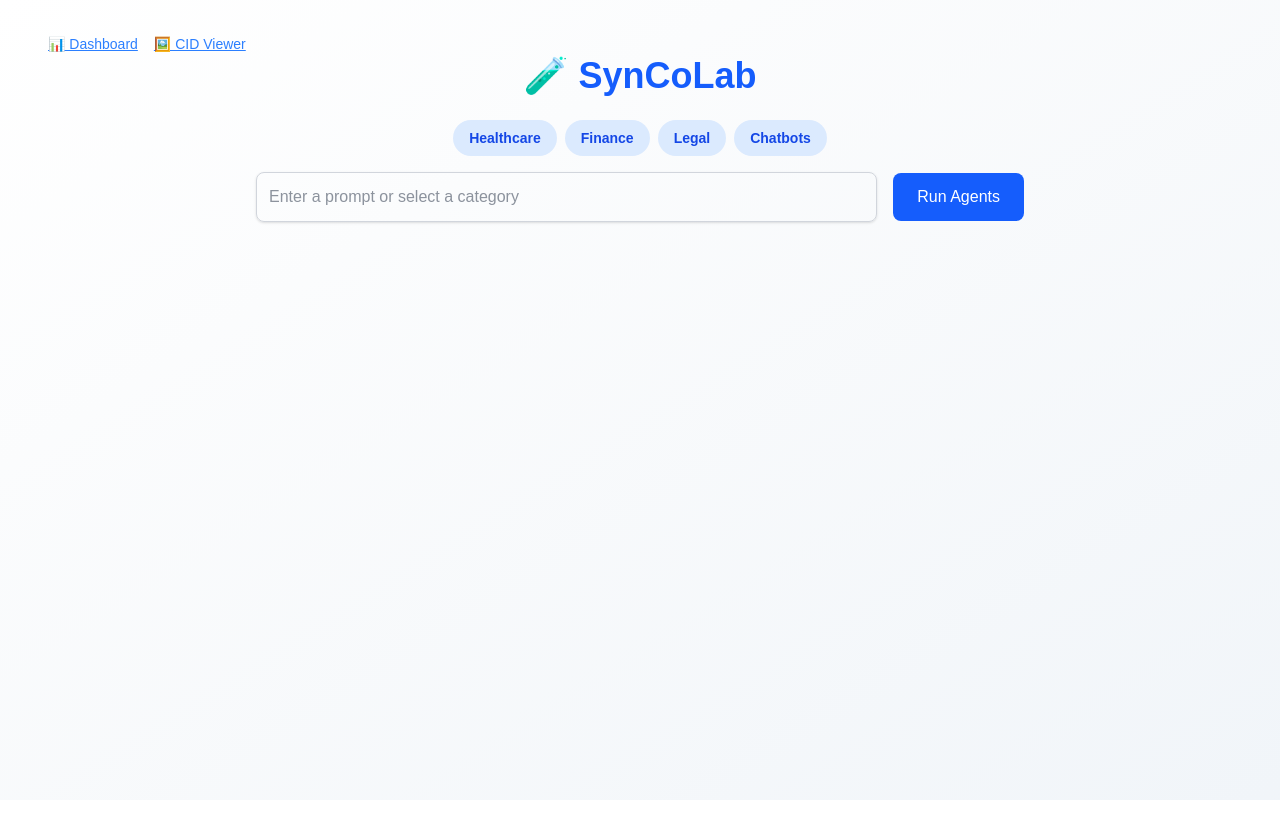
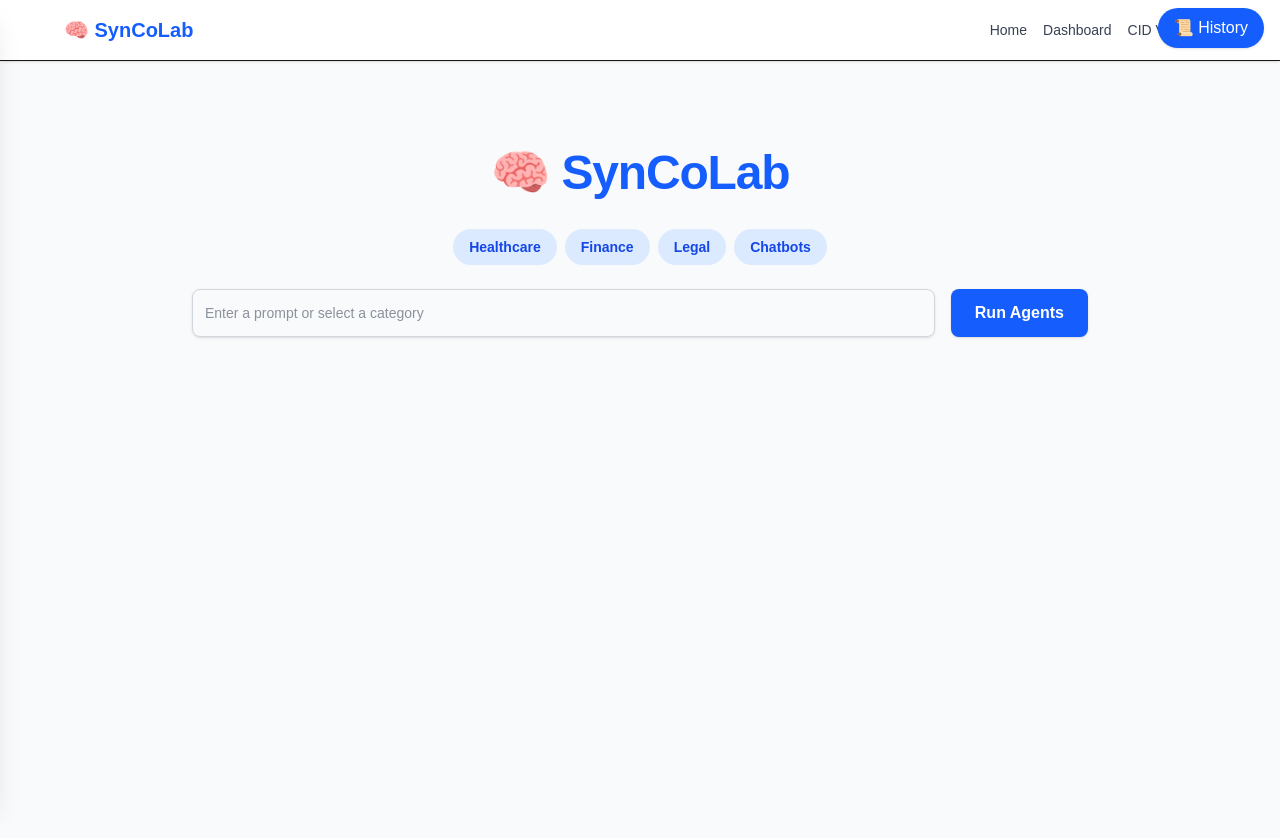
Before and after one commit to deoxicit/syncolabs, a Next.js app: page / in a window 1280 px wide. Shown: the top 838 px of the page. Before the commit the page ends 800 px from the top, so only its background shows below. Built offline with nearby package versions, Linux system fonts and the light colour scheme.

Commit message:
UI - Changes

```diff
--- /dev/null
+++ b/components/Layout.js
@@ -0,0 +1,26 @@
+import Link from 'next/link';
+
+export default function Layout({ children }) {
+
+    return (
+        <>
+            <nav className="bg-white border-b shadow-sm px-6 py-4 sticky top-0 z-50">
+                <div className="max-w-6xl mx-auto flex justify-between items-center">
+                    <Link href="/" className="text-xl font-bold text-blue-600">
+                        🧠 SynCoLab
+                    </Link>
+                    <div className="space-x-4 text-sm font-medium text-gray-700">
+                        <Link href="/" className="hover:text-blue-500">Home</Link>
+                        <Link href="/dashboard" className="hover:text-blue-500">Dashboard</Link>
+                        <Link href="/visualizer" className="hover:text-blue-500">CID Visualizer</Link>
+                    </div>
+
+                </div>
+            </nav>
+
+            <main className="bg-gray-50 min-h-screen py-10 px-4 text-slate-800">
+                <div className="max-w-5xl mx-auto">{children}</div>
+            </main>
+        </>
+    );
+}
--- /dev/null
+++ b/components/PromptSidebar.js
@@ -0,0 +1,39 @@
+import { useEffect, useState } from 'react';
+
+export default function PromptSidebar({ onSelect, isOpen, onClose }) {
+  const [history, setHistory] = useState([]);
+
+  useEffect(() => {
+    const stored = JSON.parse(localStorage.getItem('syncolab-runs') || '[]');
+    setHistory(stored);
+  }, []);
+
+  return (
+    <div
+      className={`fixed top-0 left-0 h-full w-72 bg-white shadow-xl border-r transition-transform z-50 ${
+        isOpen ? 'translate-x-0' : '-translate-x-full'
+      }`}
+    >
+      <div className="p-4 border-b flex justify-between items-center">
+        <h2 className="font-bold text-lg text-blue-600">🗂 Prompt History</h2>
+        <button onClick={onClose} className="text-gray-400 hover:text-gray-600 text-xl">&times;</button>
+      </div>
+
+      <div className="p-4 space-y-3 overflow-y-auto h-full pb-20">
+        {history.length === 0 ? (
+          <p className="text-sm text-gray-500">No past prompts yet.</p>
+        ) : (
+          history.map((item, i) => (
+            <button
+              key={i}
+              onClick={() => onSelect(item.prompt)}
+              className="w-full text-left text-sm bg-slate-100 hover:bg-blue-100 border border-slate-200 p-2 rounded"
+            >
+              {item.prompt.length > 80 ? item.prompt.slice(0, 80) + '…' : item.prompt}
+            </button>
+          ))
+        )}
+      </div>
+    </div>
+  );
+}
--- a/pages/_app.js
+++ b/pages/_app.js
@@ -1,5 +1,10 @@
-import "@/styles/globals.css";
+import '@/styles/globals.css';
+import Layout from '@/components/Layout';
 
 export default function App({ Component, pageProps }) {
-  return <Component {...pageProps} />;
+  return (
+    <Layout>
+      <Component {...pageProps} />
+    </Layout>
+  );
 }
--- /dev/null
+++ b/pages/api/generatePrompt.js
@@ -0,0 +1,21 @@
+import { OpenAI } from 'openai';
+
+const openai = new OpenAI({ apiKey: process.env.OPENAI_API_KEY });
+
+export default async function handler(req, res) {
+  const { category } = req.body;
+
+  const prompt = `Generate 5 diverse and realistic synthetic data generation prompts in the domain of ${category}. Return them as a simple numbered list.`;
+
+  const response = await openai.chat.completions.create({
+    model: 'gpt-3.5-turbo',
+    messages: [{ role: 'user', content: prompt }],
+    temperature: 0.8,
+  });
+
+  const rawText = response.choices[0].message.content;
+  const lines = rawText.split('\n').filter((l) => l.trim()).map((l) => l.replace(/^\d+\.\s*/, ''));
+
+  const chosenPrompt = lines[Math.floor(Math.random() * lines.length)];
+  res.status(200).json({ prompt: chosenPrompt });
+}
--- a/pages/index.js
+++ b/pages/index.js
@@ -1,18 +1,13 @@
-import { useState,useEffect } from 'react';
+import { useState, useEffect } from 'react';
 import { PROMPT_TEMPLATES } from '@/utils/templates';
-import Link from 'next/link';
+import PromptSidebar from '@/components/PromptSidebar';
 
 export default function Home() {
   const [prompt, setPrompt] = useState('');
   const [result, setResult] = useState(null);
   const [loading, setLoading] = useState(false);
   const [category, setCategory] = useState('');
-
-  const handleCategorySelect = (cat) => {
-    const randomPrompt = PROMPT_TEMPLATES[cat][Math.floor(Math.random() * PROMPT_TEMPLATES[cat].length)];
-    setPrompt(randomPrompt);
-    setCategory(cat);
-  };
+  const [sidebarOpen, setSidebarOpen] = useState(false);
 
   const handleSubmit = async (e) => {
     e.preventDefault();
@@ -28,71 +23,122 @@ export default function Home() {
     setLoading(false);
   };
 
+  const handleCategorySelect = async (cat) => {
+    setCategory(cat);
+    setPrompt('Generating prompt...');
+    const res = await fetch('/api/generatePrompt', {
+      method: 'POST',
+      headers: { 'Content-Type': 'application/json' },
+      body: JSON.stringify({ category: cat }),
+    });
+    const data = await res.json();
+    setPrompt(data.prompt);
+  };
+
   useEffect(() => {
     if (result) {
       const history = JSON.parse(localStorage.getItem('syncolab-runs') || '[]');
       history.unshift({ ...result, timestamp: Date.now() });
-      localStorage.setItem('syncolab-runs', JSON.stringify(history.slice(0, 20))); // Keep last 20
+      localStorage.setItem('syncolab-runs', JSON.stringify(history.slice(0, 20)));
     }
   }, [result]);
 
   return (
-    <main className="min-h-screen bg-gradient-to-br from-white via-slate-50 to-slate-100 text-slate-800 p-8">
-      <Link href="/dashboard" className="text-sm text-blue-500 underline ml-4">📊 Dashboard</Link>
-      <Link href="/visualizer" className="text-sm text-blue-500 underline ml-4">🖼️ CID Viewer</Link>
+    <main className="min-h-screen  text-slate-800 px-4 py-12">
 
-      <div className="max-w-3xl mx-auto">
-        <h1 className="text-4xl font-extrabold mb-6 text-center text-blue-600">🧪 SynCoLab</h1>
 
-        <div className="mb-4 flex flex-wrap gap-2 justify-center">
+      <button
+        onClick={() => setSidebarOpen(true)}
+        className="fixed top-2 right-4 bg-blue-600 text-white rounded-full px-4 py-2 shadow z-50 hover:bg-blue-700"
+      >
+        📜 History
+      </button>
+      <PromptSidebar
+        isOpen={sidebarOpen}
+        onClose={() => setSidebarOpen(false)}
+        onSelect={(promptText) => {
+          setPrompt(promptText);
+          setSidebarOpen(false);
+        }}
+      />
+
+      <div className="max-w-4xl mx-auto">
+        <h1 className="text-5xl font-bold mb-8 text-center text-blue-600 tracking-tight">
+          🧠 SynCoLab
+        </h1>
+
+        {/* Category Buttons */}
+        <div className="mb-6 flex flex-wrap justify-center gap-2">
           {Object.keys(PROMPT_TEMPLATES).map((cat) => (
             <button
               key={cat}
-              className={`px-4 py-2 rounded-full text-sm font-semibold ${category === cat ? 'bg-blue-700 text-white' : 'bg-blue-100 text-blue-700'
+              onClick={() => handleCategorySelect(cat)}
+              className={`px-4 py-2 rounded-full text-sm font-semibold transition ${category === cat
+                ? 'bg-blue-700 text-white'
+                : 'bg-blue-100 text-blue-700 hover:bg-blue-200'
                 }`}
-              onClick={() => handleCategorySelect(cat)}
             >
               {cat}
             </button>
           ))}
         </div>
 
-        <form onSubmit={handleSubmit} className="flex flex-col md:flex-row items-center gap-4 mb-8">
+        {/* Prompt Form */}
+        <form onSubmit={handleSubmit} className="flex flex-col md:flex-row gap-4 items-stretch mb-10">
           <input
             type="text"
             value={prompt}
             onChange={(e) => setPrompt(e.target.value)}
             placeholder="Enter a prompt or select a category"
-            className="w-full md:flex-1 p-3 border border-gray-300 rounded-lg shadow-sm"
+            className="flex-1 p-3 border border-gray-300 rounded-lg shadow-sm text-sm"
             required
           />
           <button
             type="submit"
-            className="bg-blue-600 hover:bg-blue-700 text-white px-6 py-3 rounded-lg transition"
+            disabled={loading}
+            className={`px-6 py-3 rounded-lg font-semibold shadow transition ${loading
+                ? 'bg-blue-300 cursor-not-allowed text-white'
+                : 'bg-blue-600 hover:bg-blue-700 text-white'
+              }`}
           >
             {loading ? 'Running...' : 'Run Agents'}
           </button>
         </form>
 
+        {/* Results */}
         {result && (
-          <div className="bg-white border border-slate-200 shadow-md rounded-lg p-6 space-y-4">
-            <h2 className="text-2xl font-semibold text-slate-700 mb-4">📄 Result</h2>
+          <div className="bg-white border border-slate-200 shadow-lg rounded-xl p-6 space-y-6 transition">
+            <h2 className="text-2xl font-semibold text-slate-700 border-b pb-2">🧪 Results</h2>
             <ResultRow label="Prompt" value={result.prompt} />
-            <ResultRow label="Generated Data" value={result.syntheticData} />
+            <ResultRow label="Synthetic Output" value={result.syntheticData} />
             <ResultRow label="Generator Reasoning (CoT)" value={result.generatorCoT} />
             <ResultRow label="Validator Score" value={result.score} />
             <ResultRow label="Validator Reasoning" value={result.validatorCoT} />
-            {result.cid && (
-              <p className="mt-4">
+            {result.generatorCID && (
+              <div className="pt-4 text-sm">
+                <p className="mb-1 text-gray-500">🔗 Generator CID:</p>
                 <a
-                  href={`https://${result.cid}.ipfs.w3s.link`}
+                  href={`https://w3s.link/ipfs/${result.generatorCID?.["/"]}`}
                   target="_blank"
                   rel="noopener noreferrer"
-                  className="text-blue-600 underline"
+                  className="text-blue-600 underline break-all"
                 >
-                  🔗 View on IPFS
+                  https://w3s.link/ipfs/{result.generatorCID?.["/"]}
                 </a>
-              </p>
+              </div>
+            )}
+            {result.validatorCID && (
+              <div className="text-sm">
+                <p className="mb-1 text-gray-500">🔗 Validator CID:</p>
+                <a
+                  href={`https://w3s.link/ipfs/${result.validatorCID?.["/"]}`}
+                  target="_blank"
+                  rel="noopener noreferrer"
+                  className="text-green-600 underline break-all"
+                >
+                  https://w3s.link/ipfs/{result.validatorCID?.["/"]}
+                </a>
+              </div>
             )}
           </div>
         )}
@@ -104,8 +150,8 @@ export default function Home() {
 function ResultRow({ label, value }) {
   return (
     <div>
-      <p className="text-sm font-semibold text-gray-500">{label}</p>
-      <div className="bg-slate-50 border border-slate-200 p-3 rounded text-sm whitespace-pre-wrap">
+      <p className="text-sm font-semibold text-gray-500 mb-1">{label}</p>
+      <div className="bg-slate-50 border border-slate-200 p-4 rounded-lg text-sm whitespace-pre-wrap font-mono">
         {value}
       </div>
     </div>
--- a/pages/visualizer.js
+++ b/pages/visualizer.js
@@ -37,7 +37,7 @@ export default function CIDVisualizer() {
   };
 
   return (
-    <div className="min-h-screen bg-gradient-to-br from-white via-slate-50 to-slate-100 text-slate-800 p-8">
+    <div className="min-h-screen text-slate-800 p-8">
       <h1 className="text-2xl font-bold mb-4">🖼️ CID Visualizer</h1>
       <input
         value={cid}
```
Also changed, not shown: pages/dashboard.js (+0 -18 lines), utils/formatLog.js (deleted), utils/scoring.js (deleted).
